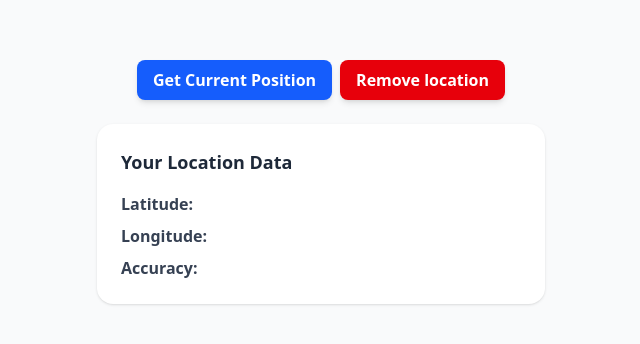
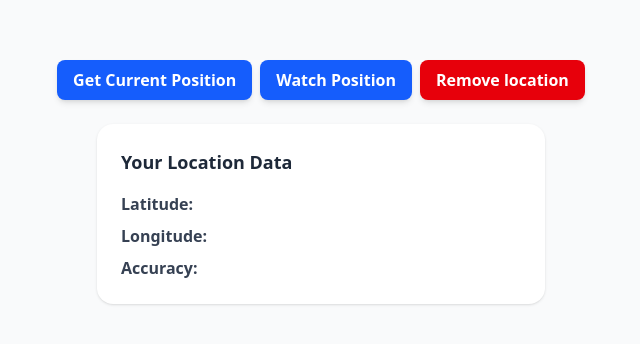
Before and after one commit to ergbeq21/geolocation, a SvelteKit app: page / in a window 1280 px wide. Shown: the part 218-562 px from the top of the page, without its empty margins (319-959 px from the left). Built offline with nearby package versions, Linux system fonts and the light colour scheme.

Commit message:
watch position function

```diff
--- a/src/routes/+page.svelte
+++ b/src/routes/+page.svelte
@@ -1,4 +1,6 @@
 <script>
+	import { onMount } from "svelte";
+
     let breitenGrad = $state('');
     let langenGrad = $state('');
     let genauigkeit = $state('');
@@ -22,6 +24,12 @@
         langenGrad = '';
         genauigkeit = '';
     }
+
+    function watchPosition(){
+        navigator.geolocation.watchPosition(showLocation, showError);
+    }
+
+
 </script>
 
 <div class="flex flex-col items-center justify-center min-h-screen bg-gray-50 dark:bg-gray-900">
@@ -31,6 +39,12 @@
             class="px-4 py-2 mb-6 bg-blue-600 hover:bg-blue-700 text-white font-semibold rounded-lg shadow-md transition"
         >
             Get Current Position
+        </button>
+        <button
+            onclick={watchPosition}
+            class="px-4 py-2 mb-6 bg-blue-600 hover:bg-blue-700 text-white font-semibold rounded-lg shadow-md transition"
+        >
+            Watch Position
         </button>
         <button
             onclick={removeLocation}
```
